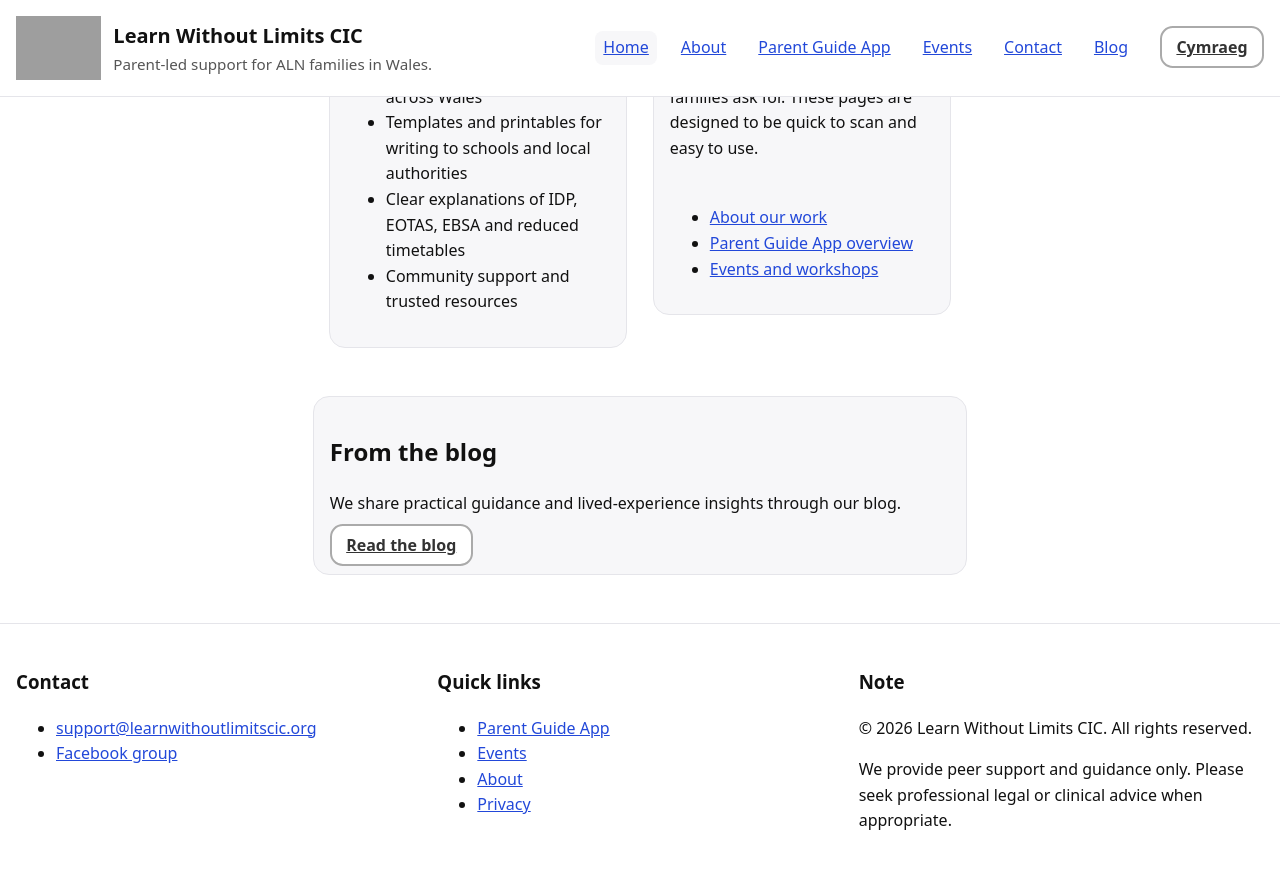
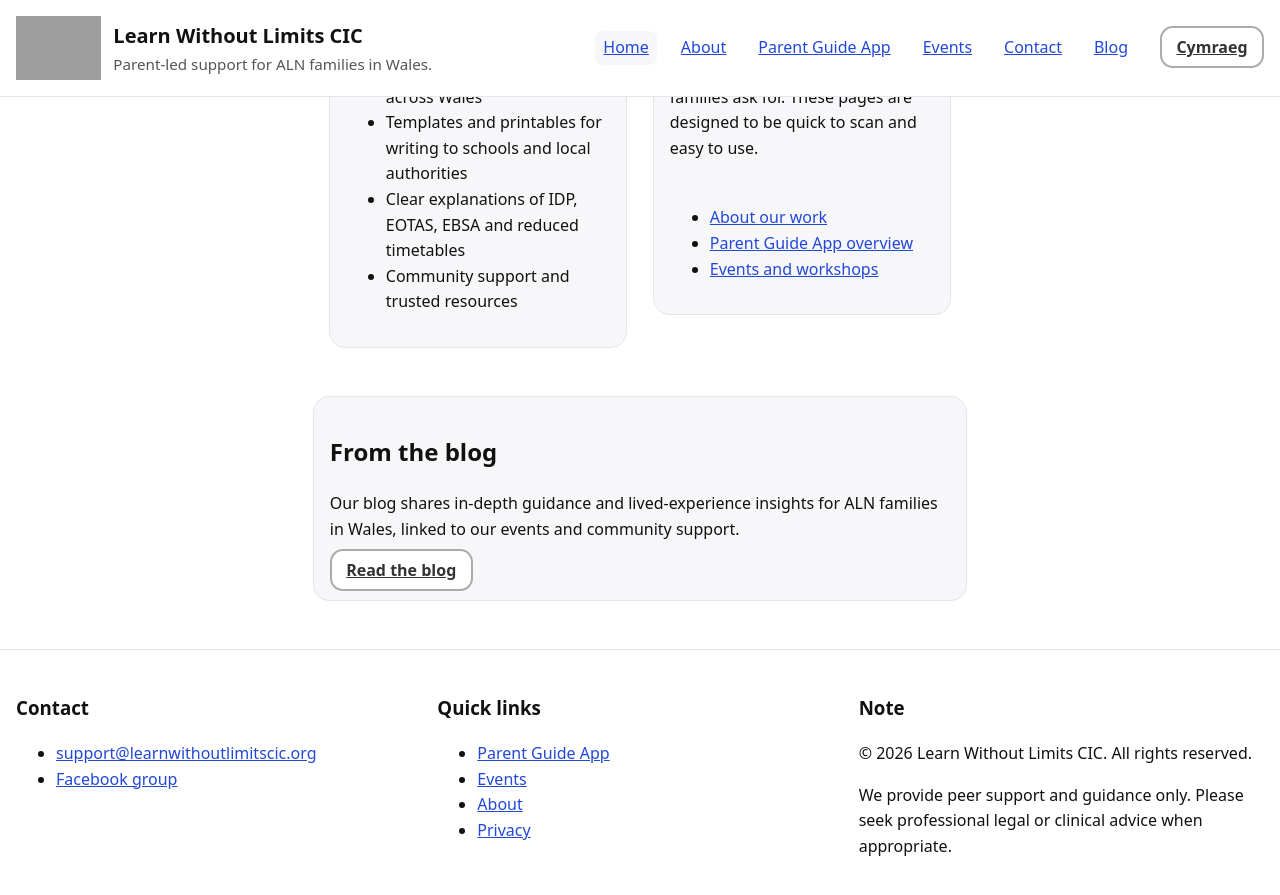
Before and after one commit to StephShobiye/learnwithoutlimitscic.github.io, a Jekyll site: the page index.en.html, which Jekyll copies as it is, in a window 1280 px wide and 900 px high, scrolled down 963 px. Shown: the top 895 px of the window. Built offline with Jekyll 4.4.1, drawn with Linux system fonts in a browser that asks for light colours; before the commit the page ends 1837 px from its top, so only the background shows below that; grey boxes are pictures that could not be loaded.

Commit message:
Update index.en.html
Clarify blog role and ecosystem links
Update blog section wording

```diff
--- a/index.en.html
+++ b/index.en.html
@@ -326,13 +326,14 @@
         <div class="card">
           <h2 id="blog-title">From the blog</h2>
           <p>
-            We share practical guidance and lived-experience insights through our blog.
+            Our blog shares in-depth guidance and lived-experience insights for ALN families in Wales, linked to our events and community support.
           </p>
           <a
             class="btn ghost"
             href="https://learnwithoutlimitscic.blogspot.com/"
             target="_blank"
-            rel="noopener"
+           rel="noopener noreferrer"
+
           >
             Read the blog
           </a>
```
